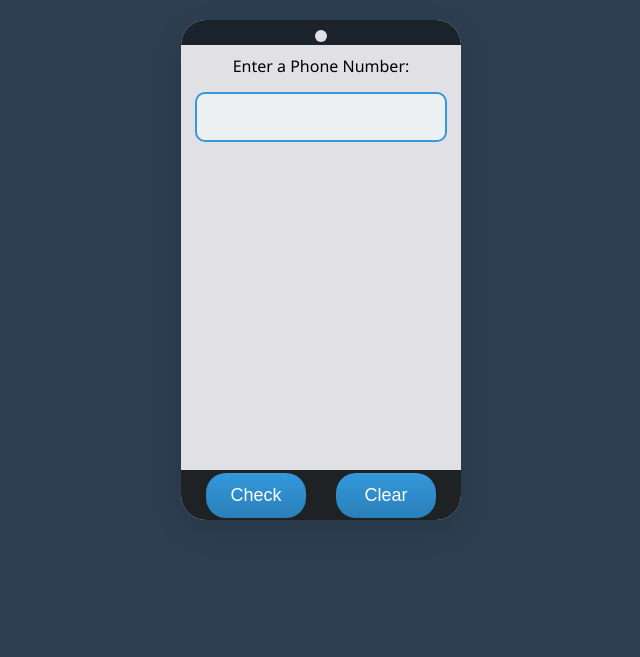
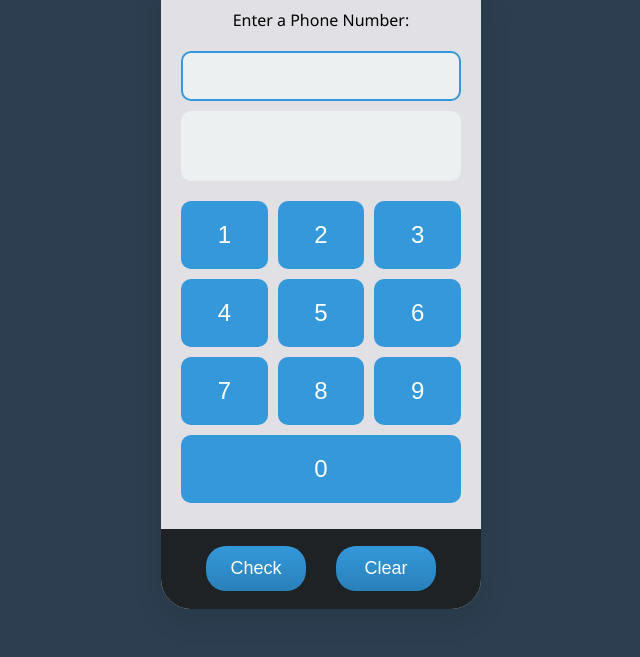
Before and after one commit to garbettbrandon/Certificados-JS, a plain HTML site: page Certificado_3/index.html in a window 1280 px wide. Shown: the part 143-800 px from the top of the page, without its empty margins (319-959 px from the left). Drawn offline with Linux system fonts and the light colour scheme.

Commit message:
añadiendo keypad numerico

```diff
--- a/Certificado_3/index.html
+++ b/Certificado_3/index.html
@@ -11,9 +11,6 @@
     <main>
       <h1>Telephone Number Validator</h1>
       <div class="phone-container">
-        <div class="phone-background">
-          <div class="phone-camera"></div>
-        </div>
         <label for="user-input">Enter a Phone Number:</label>
         <input maxlength="20" type="text" id="user-input" value="" />
         <div id="results-div"></div>
@@ -21,6 +18,18 @@
           <button class="btn-styles" id="check-btn">Check</button>
           <button class="btn-styles" id="clear-btn">Clear</button>
         </div>
+        <div class="numeric-keypad">
+          <button class="key">1</button>
+          <button class="key">2</button>
+          <button class="key">3</button>
+          <button class="key">4</button>
+          <button class="key">5</button>
+          <button class="key">6</button>
+          <button class="key">7</button>
+          <button class="key">8</button>
+          <button class="key">9</button>
+          <button class="key key-zero ">0</button>
+        </div>
       </div>
     </main>
     <script src="script.js"></script>
--- a/Certificado_3/script.js
+++ b/Certificado_3/script.js
@@ -3,6 +3,7 @@ const checkBtn = document.getElementById("check-btn");
 const clearBtn = document.getElementById("clear-btn");
 const resultsDiv = document.getElementById("results-div");
 
+// Function to validate the phone number
 const checkValidNumber = (input) => {
   if (input === "") {
     alert("Please provide a phone number");
@@ -29,11 +30,23 @@ const checkValidNumber = (input) => {
   resultsDiv.appendChild(pTag);
 };
 
+// Function to handle numeric keypad input
+const addToInput = (value) => {
+  userInput.value += value;
+};
+
+// Event listeners for buttons
 checkBtn.addEventListener("click", () => {
   checkValidNumber(userInput.value);
   userInput.value = "";
 });
 
+clearBtn.addEventListener("click", () => {
+  resultsDiv.textContent = "";
+  userInput.value = "";
+});
+
+// Event listener for Enter key
 userInput.addEventListener("keydown", (e) => {
   if (e.key === "Enter") {
     checkValidNumber(userInput.value);
@@ -41,6 +54,10 @@ userInput.addEventListener("keydown", (e) => {
   }
 });
 
-clearBtn.addEventListener("click", () => {
-  resultsDiv.textContent = "";
+// Numeric keypad functionality
+const keypadButtons = document.querySelectorAll(".key");
+keypadButtons.forEach((button) => {
+  button.addEventListener("click", () => {
+    addToInput(button.textContent);
+  });
 });
--- a/Certificado_3/styles.css
+++ b/Certificado_3/styles.css
@@ -5,58 +5,61 @@
 }
 
 :root {
-  --phone-colors: #e0e0e5; /* Gris más claro */
+  --phone-colors: #e0e0e5; /* Light gray */
   --center-text: center;
   --gray-00: #fff;
-  --button-color: #3498db; /* Azul moderno */
-  --button-hover: #2980b9; /* Azul oscuro */
-  --font-family: "Segoe UI", Tahoma, Geneva, sans-serif; /* Fuente moderna */
+  --button-color: #3498db; /* Modern blue */
+  --button-hover: #2980b9; /* Dark blue */
+  --font-family: "Segoe UI", Tahoma, Geneva, sans-serif; /* Modern font */
 }
 
 body {
-  background-color: #2c3e50; /* Fondo oscuro más suave */
+  background-color: #2c3e50; /* Softer dark background */
   font-family: var(--font-family);
-  color: #ecf0f1; /* Texto más claro */
+  color: #ecf0f1; /* Lighter text */
+  display: flex;
+  justify-content: center;
+  align-items: center;
+  height: 100vh;
 }
 
 main {
   display: flex;
-  flex-wrap: wrap;
+  flex-direction: column;
   align-items: center;
   justify-content: center;
-  flex-direction: column;
-  padding: 50px 20px; /* Aumentar padding para más espacio */
+  padding: 20px;
 }
 
 h1 {
   color: white;
-  width: 100%;
-  max-width: 480px;
-  margin: 15px 0;
   text-align: var(--center-text);
-  font-size: 2rem; /* Fuente más grande y moderna */
+  font-size: 2rem; /* Larger, modern font */
+  margin-bottom: 20px;
 }
 
 .phone-container {
-  position: relative;
   background-color: var(--phone-colors);
-  width: 280px; /* Aumento del tamaño */
-  height: 500px; /* Aumento del tamaño */
-  margin: 40px auto;
-  border-radius: 25px; /* Bordes más redondeados */
-  /* border: none; Eliminación del borde negro */
-  box-shadow: 0 10px 30px rgba(0, 0, 0, 0.1); /* Sombra sutil */
+  width: 320px; /* Phone width */
+  height: 640px; /* Phone height */
+  border-radius: 30px; /* Rounded corners */
+  box-shadow: 0 10px 30px rgba(0, 0, 0, 0.1);
   display: flex;
   flex-direction: column;
   align-items: center;
+  padding: 20px;
+  position: relative;
 }
 
-.phone-background {
-  background-color: #1a222b; /* Gris oscuro */
+/* .phone-background {
+  background-color: #1a222b;
   width: 100%;
-  height: 25px;
-  border-top-left-radius: 25px;
-  border-top-right-radius: 25px;
+  height: 50px;
+  border-top-left-radius: 30px;
+  border-top-right-radius: 30px;
+  display: flex;
+  justify-content: center;
+  align-items: center;
 }
 
 .phone-camera {
@@ -64,11 +67,10 @@ h1 {
   width: 12px;
   height: 12px;
   border-radius: 50%;
-  margin: 10px auto 0;
-}
+} */
 
 label {
-  margin: 10px auto 5px;
+  margin: 20px 0 10px;
   color: #000000;
 }
 
@@ -76,46 +78,44 @@ label {
   display: block;
   margin: 10px auto;
   padding: 12px;
-  border: 2px solid #3498db; /* Borde azul más elegante */
+  border: 2px solid #3498db; /* More elegant blue border */
   border-radius: 10px;
   text-align: var(--center-text);
-  width: 90%;
+  width: 100%;
   height: 50px;
   font-size: 16px;
-  background-color: #ecf0f1; /* Fondo claro */
+  background-color: #ecf0f1; /* Light background */
 }
 
 #user-input:focus {
   outline: none;
-  border-color: #2980b9; /* Azul oscuro cuando se enfoca */
+  border-color: #2980b9; /* Dark blue on focus */
 }
 
 .phone-footer {
   background-color: #1e2225;
   width: 100%;
-  height: 50px; /* Aumento de altura */
+  height: 80px; /* Increased height */
   position: absolute;
   bottom: 0;
   display: flex;
   align-items: center;
   justify-content: center;
-  border-bottom-left-radius: 25px;
-  border-bottom-right-radius: 25px;
-  /* padding: 10px; */
+  border-bottom-left-radius: 30px;
+  border-bottom-right-radius: 30px;
 }
 
 .btn-styles {
   cursor: pointer;
-  width: 100px; /* Botón más grande */
+  width: 100px; /* Larger button */
   margin: 15px;
-  /* padding: 10px; */
   color: white;
   font-size: 18px;
   background-color: var(--button-color);
   background-image: linear-gradient(var(--button-color), #2980b9);
   border: none;
   padding: 12px;
-  border-radius: 20px; /* Bordes más suaves */
+  border-radius: 20px; /* Softer corners */
   transition: background-color 0.3s ease;
 }
 
@@ -125,8 +125,12 @@ label {
 
 #results-div {
   overflow-y: auto;
-  height: 265px;
+  height: 70px;
   width: 100%;
+  /* margin-top: 0px; */
+  background-color: #ecf0f1;
+  border-radius: 10px;
+  /* padding: 0px; */
 }
 
 .results-text {
@@ -134,5 +138,33 @@ label {
   padding: 5px;
   text-align: var(--center-text);
   margin: 10px 0;
-  color: #ecf0f1;
+  color: #000000;
 }
+
+.numeric-keypad {
+  display: grid;
+  grid-template-columns: repeat(3, 1fr);
+  gap: 10px;
+  margin: 20px 0;
+  width: 100%;
+}
+
+.key {
+  background-color: var(--button-color);
+  color: white;
+  border: none;
+  border-radius: 10px;
+  padding: 20px;
+  font-size: 24px;
+  cursor: pointer;
+  transition: background-color 0.3s ease;
+}
+
+.key:hover {
+  background-color: var(--button-hover);
+}
+
+/* Make the zero key span all three columns */
+.key-zero {
+  grid-column: span 3;
+}
```
